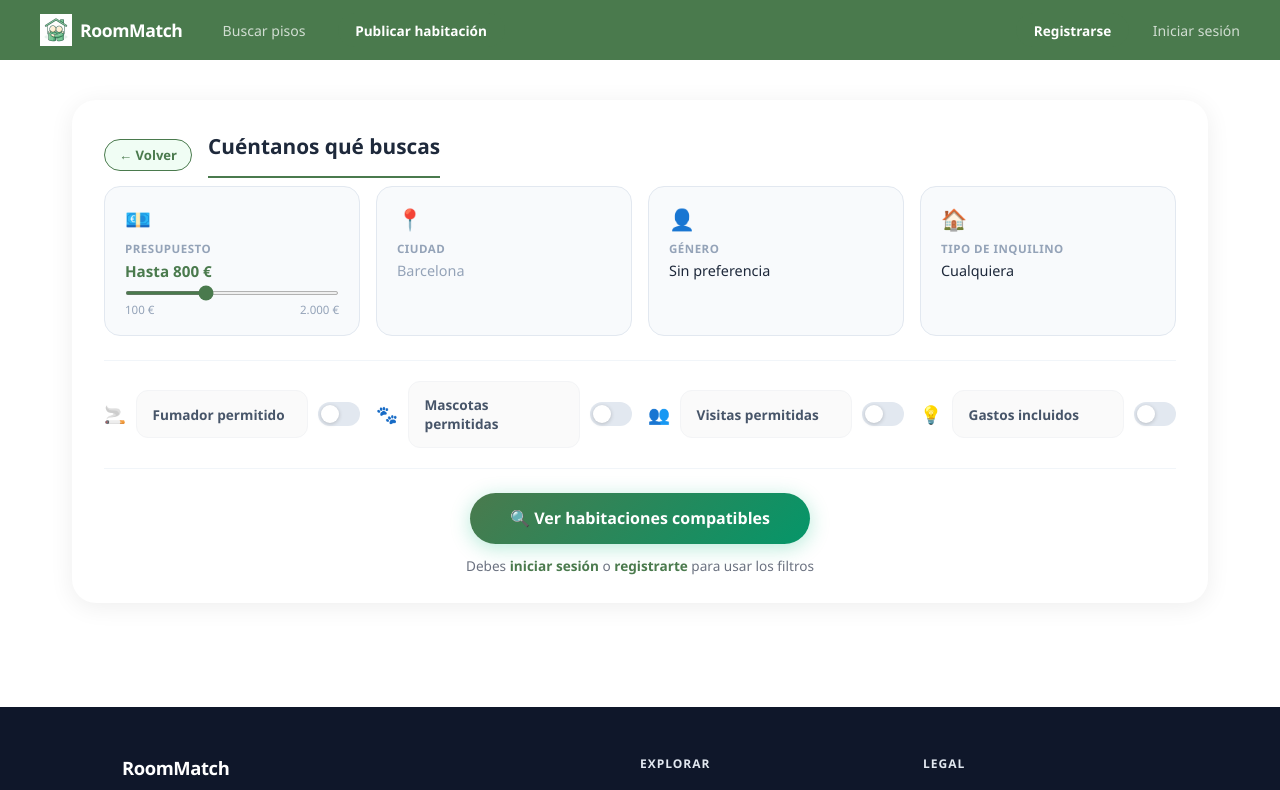
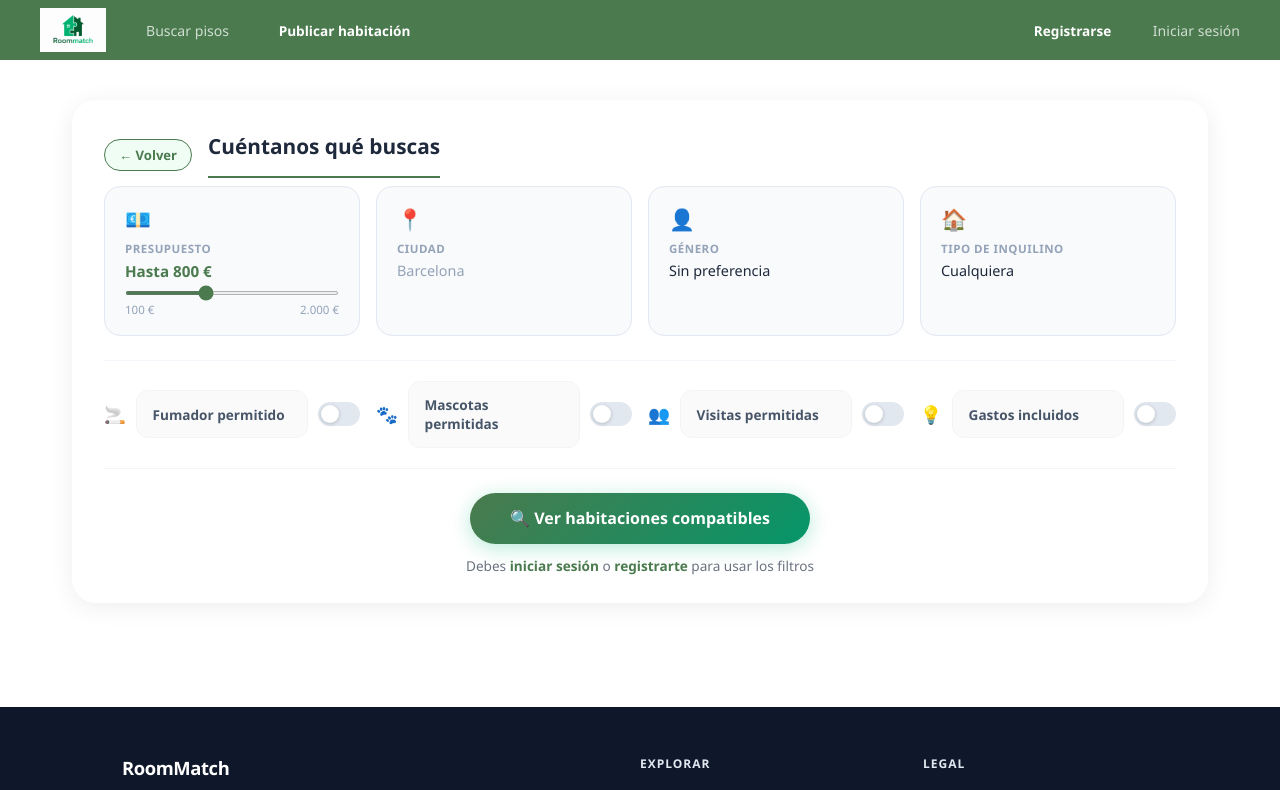
Before and after one commit to carol302025/roommatch, a React (Create React App) app in the folder roommatch-frontend/: page /buscar-pisos in a window 1280 px wide. Shown: the top 790 px of the page. Built offline with nearby package versions, Linux system fonts and the light colour scheme.

Commit message:
Cambiar logo a logoP

```diff
--- a/roommatch-frontend/src/components/Navbar.css
+++ b/roommatch-frontend/src/components/Navbar.css
@@ -23,9 +23,10 @@
 }
 
 .navbar-logo-img {
-    width: 32px;
-    height: 32px;
+    height: 44px;
+    width: auto;
     object-fit: contain;
+    display: block;
 }
 
 /* Centro */
--- a/roommatch-frontend/src/components/Navbar.js
+++ b/roommatch-frontend/src/components/Navbar.js
@@ -1,6 +1,6 @@
 import { Link, useNavigate } from "react-router-dom";
 import './Navbar.css';
-import logo from '../assets/logo.png';
+import logo from '../assets/logoP.png';
 import { useAuth } from '../context/AuthContext';
 import { useEffect, useState } from 'react';
 import { getMensajesNoLeidos } from '../services/api';
@@ -41,7 +41,6 @@ function Navbar() {
             <div className='navbar-logo'>
                 <Link to='/'>
                     <img src={logo} alt='RoomMatch logo' className='navbar-logo-img' />
-                    RoomMatch
                 </Link>
             </div>
 
--- a/roommatch-frontend/src/pages/Home/Home.js
+++ b/roommatch-frontend/src/pages/Home/Home.js
@@ -4,7 +4,7 @@ import { useNavigate, Link } from 'react-router-dom';
 import { getHabitaciones, toggleFavorito, getFavoritosIds, getMatches } from '../../services/api';
 import { useAuth } from '../../context/AuthContext';
 import heroBg from '../../assets/imagen2.png';
-import logo from '../../assets/logo.png';
+import logo from '../../assets/logoP.png';
 
 const CIUDADES = [
     { id: 'todas',     label: 'Todas',     emoji: '🌍' },
--- a/roommatch-frontend/src/pages/MisPreferencias/MisPreferencias.js
+++ b/roommatch-frontend/src/pages/MisPreferencias/MisPreferencias.js
@@ -3,7 +3,7 @@ import { useState, useEffect } from 'react';
 import { useAuth } from '../../context/AuthContext';
 import { Link, useNavigate } from 'react-router-dom';
 import { getPerfilInquilino, actualizarPerfilInquilino, getPreferenciasInquilino, actualizarPreferenciasInquilino } from '../../services/api';
-import logo from '../../assets/logo.png';
+import logo from '../../assets/logoP.png';
 
 function ChipGroup({ opciones, valor, onChange }) {
     return (
```
Also changed, not shown: roommatch-frontend/src/assets/logoP.png (added).
